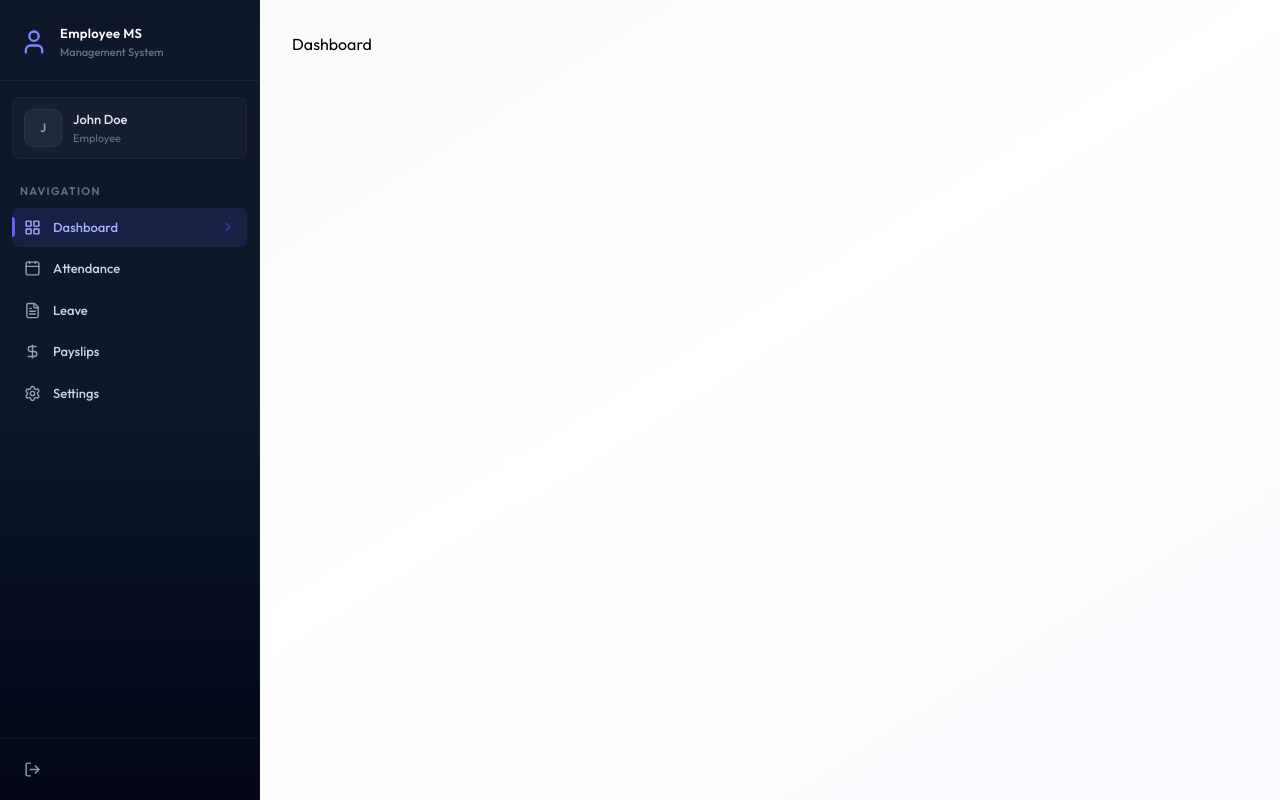
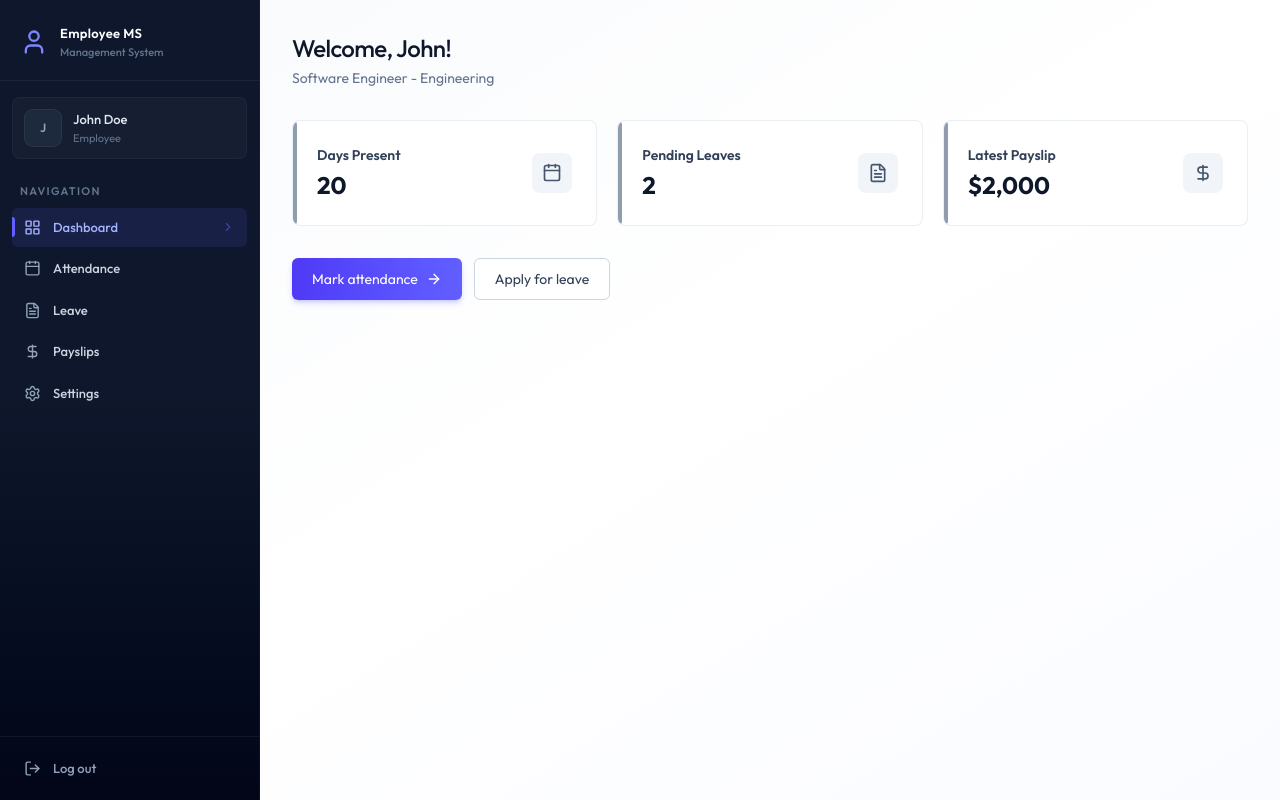
Before and after one commit to limon43633/EMS-Project-client, a React (Vite) app: page /dashboard in a window 1280 px wide. Built offline with nearby package versions, Linux system fonts and the light colour scheme.

Commit message:
added dashboard employee role

```diff
--- /dev/null
+++ b/src/components/AdminDashboard.jsx
@@ -0,0 +1,11 @@
+import React from 'react';
+
+const AdminDashboard = () => {
+    return (
+        <div>
+
+        </div>
+    );
+};
+
+export default AdminDashboard;
--- /dev/null
+++ b/src/components/EmployeeDashboard.jsx
@@ -0,0 +1,66 @@
+import React from 'react';
+import { ArrowRightIcon, Calendar, DollarSignIcon, FileTextIcon } from 'lucide-react';
+import { Link } from 'react-router-dom';
+
+const EmployeeDashboard = ({data}) => {
+    const emp = data.employee;
+
+    const cards = [
+        {
+            icon: Calendar,
+            value: data.currentMonthAttendance,
+            title: "Days Present",
+            subtitle: "This month",
+        },
+        {
+            icon: FileTextIcon,
+            value: data.pendingLeaves,
+            title: "Pending Leaves",
+            subtitle: "Awaiting approval",
+        },
+        {
+            icon: DollarSignIcon,
+            value: data.latestPayslip ? `$${data.latestPayslip.netSalary?.toLocaleString() }` : "N/A",
+            title: "Latest Payslip",
+            subtitle: "Most recent payout",
+        },
+    ]
+
+    return (
+        <div className='animate-fade-in '>
+            {/* Header */}
+            <div className='page-header'>
+                <h1 className='page-title'>Welcome, {emp?.firstName}!</h1>
+                <p className='page-subtitle'>
+                    {emp?.position} - {emp?.department || "No Department"}
+                </p>
+            </div>
+            {/* Stats cards */}
+            <div className='grid grid-cols-1 sm:grid-cols-3 gap-4 sm:gap-5 mb-8'>
+                {cards.map((card, index) => (
+                    <div key={index} className='card card-hover p-5 sm:p-6 relative overflow-hidden group flex items-center justify-between'>
+                        <div>
+                            <div className='absolute left-0 top-0 bottom-0 w-1 rounded-r-full bg-slate-500/70 group-hover:bg-indigo-500/70'/>
+                            <p className='text-sm font-semibold text-slate-700 '>{card.title}</p>
+                            <p className='text-2xl font-bold text-slate-900 mt-1'>{card.value}</p>
+                        </div>
+                        <card.icon className='size-10 p-2.5 rounded-lg bg-slate-100 text-slate-600 group-hover:bg-indigo-50 group-hover:text-indigo-600 transition-colors'/>
+                    </div>
+                ))}
+            </div>
+
+                <div className='flex flex-col sm:flex-row gap-3'>
+                    <Link to='/attendance' className='btn-primary text-center inline-flex items-center justify-center gap-2'>
+                        Mark attendance <ArrowRightIcon className='w-4 h-4' />
+                    </Link>
+
+                    <Link to='/leave' className='btn-secondary text-center'>
+                        Apply for leave
+                    </Link>
+                </div>
+
+        </div>
+    );
+};
+
+export default EmployeeDashboard;
--- /dev/null
+++ b/src/components/Loading.jsx
@@ -0,0 +1,11 @@
+
+
+const Loading = () => {
+    return (
+        <div className='flex justify-center h-screen items-center'>
+            <div className='animate-spin size-8 border-2 border-indigo-600 border-t-transparent rounded-full'/>
+        </div>
+    );
+};
+
+export default Loading;
--- a/src/components/Sidebar.jsx
+++ b/src/components/Sidebar.jsx
@@ -97,7 +97,7 @@
             <div className='p-3 border-t border-white/6'>
                 <button onClick={handleLogout} className='flex items-center gap-3 w-full px-3 py-2.5 rounded-md text-[13px] font-medium text-slate-400 hover:text-rose-400 hover:bg-rose-500/8 transition-all duration-150'>
                     <LogOutIcon className='w-[17px] h-[17px]' />
-                    <span></span>
+                    <span>Log out</span>
                 </button>
             </div>
 
--- a/src/index.css
+++ b/src/index.css
@@ -22,7 +22,7 @@
             active:scale-[0.98];
     }
     .btn-secondary {
-        @apply bg-white text-slate-700 border border-slate-200 px-5 py-2.5 rounded-md text-sm
+        @apply bg-white text-slate-700 border border-slate-300 px-5 py-2.5 rounded-md text-sm
             hover:bg-slate-50 hover:border-slate-300 transition-all duration-200;
     }
 
--- a/src/pages/Dashboard.jsx
+++ b/src/pages/Dashboard.jsx
@@ -1,11 +1,34 @@
+import { useEffect, useState } from "react";
+import { dummyEmployeeDashboardData } from "../assets/assets";
+import Loading from "../components/Loading";
+import EmployeeDashboard from "../components/EmployeeDashboard";
 
 
 const Dashboard = () => {
-    return (
-        <div>
-            Dashboard
-        </div>
-    );
+
+    const [data, setData] = useState(null);
+    const [loading, setLoading] = useState(true);
+
+    useEffect(()=>{
+        setData(dummyEmployeeDashboardData);
+        setTimeout(()=>{
+            setLoading(false);
+        },1000)
+    },[])
+
+    if(loading) return <Loading />
+    if(!data) return <p className="text-center text-slate-500 py-12">Failed to load data</p>
+
+    if(data.role === 'ADMIN') {
+        return <div>admin dashboard</div>
+    }else{
+        return <EmployeeDashboard data={data} />
+    }
+
+
+
+
+
 };
 
 export default Dashboard;
```
